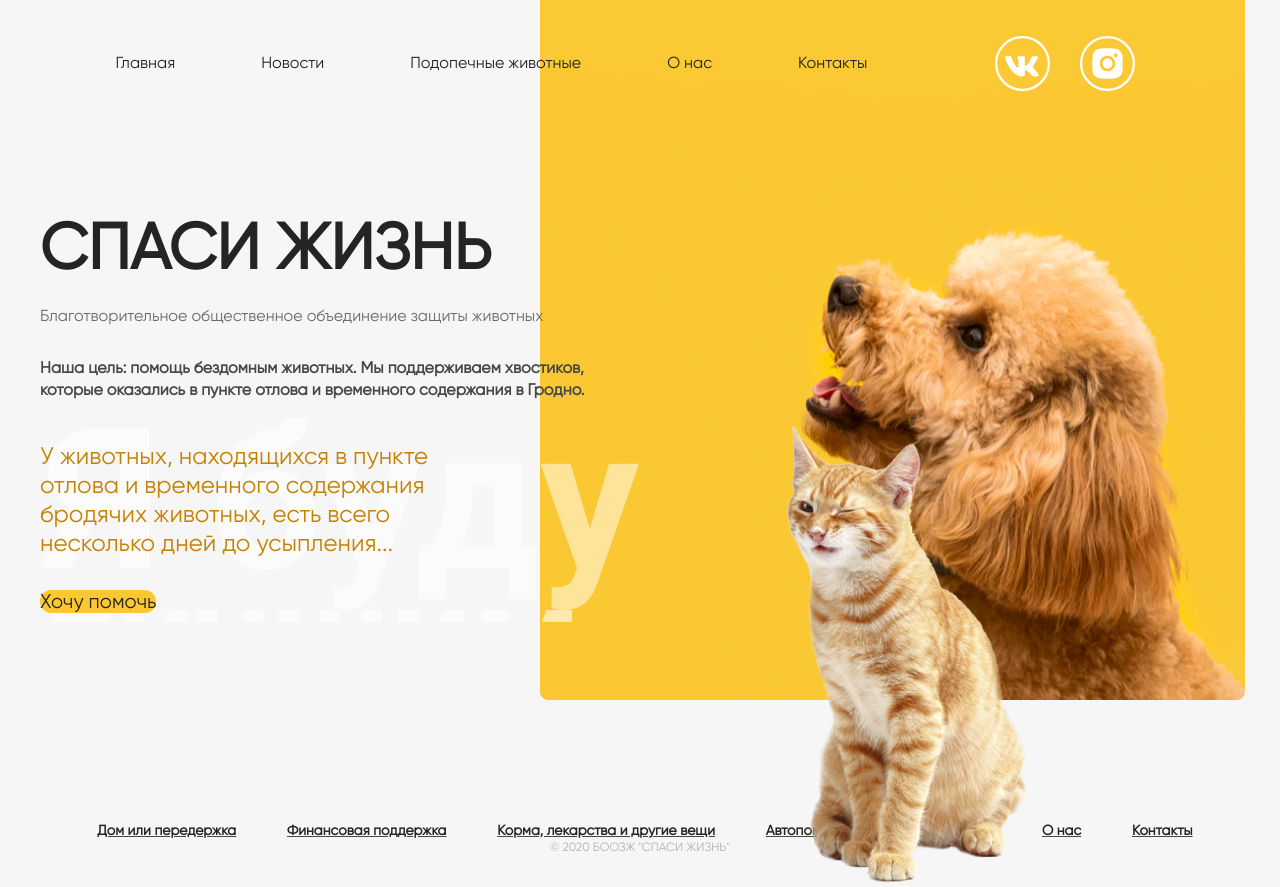
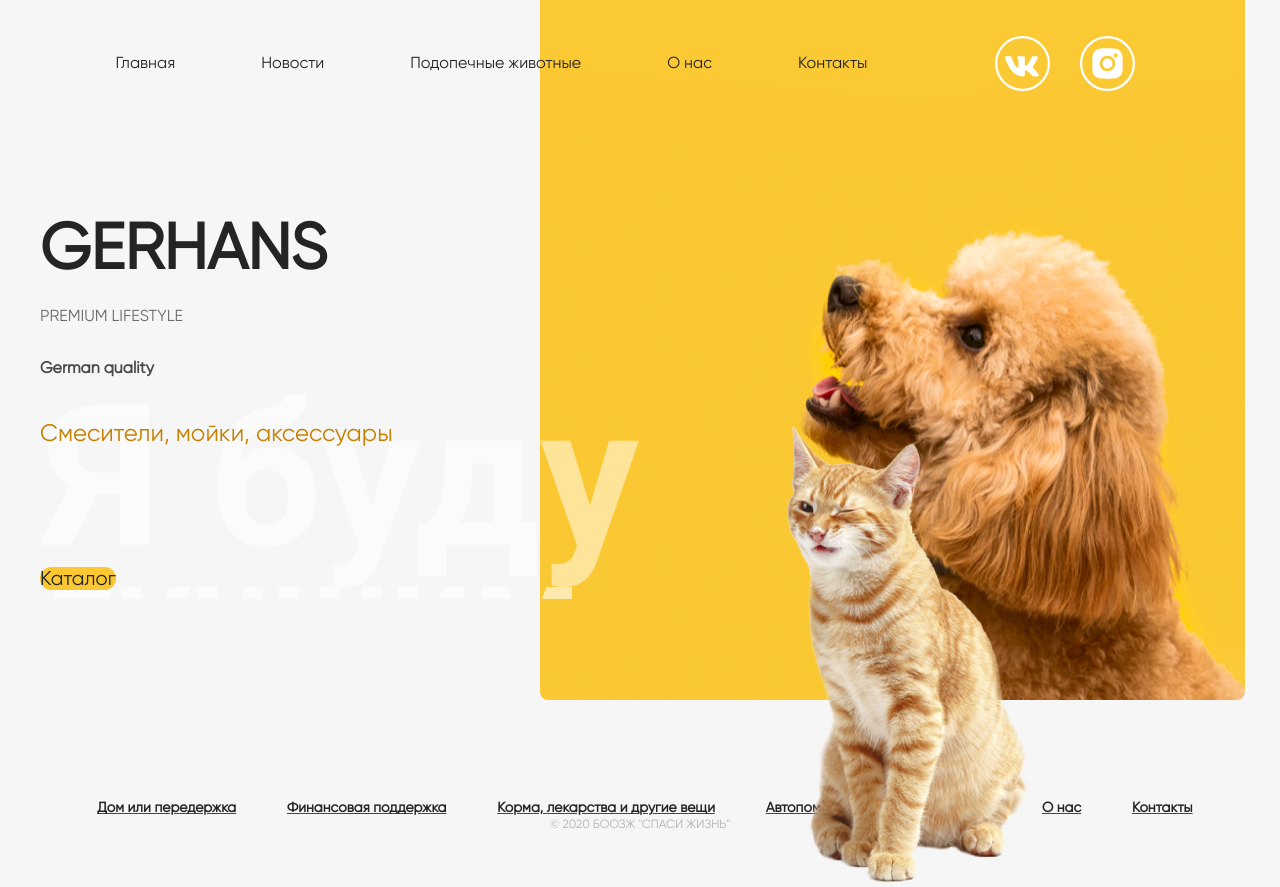
Before and after one commit to denistet2/faucets, a Django app: page / in a window 1280 px wide. Run offline with Django 4.2, Linux system fonts and the light colour scheme.

Commit message:
Главная

```diff
--- a/faucets/home_pets/templates/home_pets/index.html
+++ b/faucets/home_pets/templates/home_pets/index.html
@@ -10,14 +10,12 @@
 		<section class="top-page1">
 		<img class="top-foto" src="{% static 'home_pets/images/dog-1.png' %}">
 
-		<h1 class="element0">СПАСИ ЖИЗНЬ</h1>
-			<p class="element1">Благотворительное общественное объединение защиты животных</p>
-			<p class="element2">Наша цель: помощь бездомным животных. Мы поддерживаем хвостиков, которые оказались в
-				пункте отлова и временного содержания в Гродно. </p>
+		<h1 class="element0">GERHANS</h1>
+			<p class="element1">PREMIUM LIFESTYLE</p>
+			<p class="element2">German quality </p>
 				<div class="element-text" >
-			<p class="element3">У животных, находящихся в пункте отлова и временного содержания бродячих животных, есть
-					всего несколько дней до усыпления... </p>
-			<a class="key-top-menu5" href="help">Хочу помочь</a>
+			<p class="element3">Смесители, мойки, аксессуары </p>
+			<a class="key-top-menu5" href="help">Каталог</a>
 			<img class="pitomec1" src="{% static 'home_pets/images/cat-1.png' %}" alt="рыжий кот">
 			</div>
 
```
Also changed, not shown: faucets/db.sqlite3.
